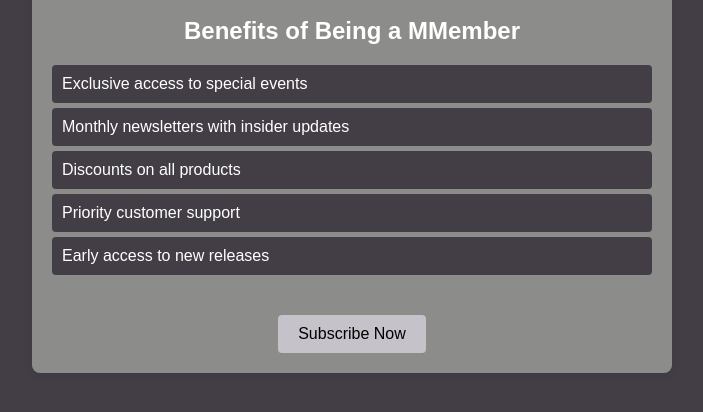
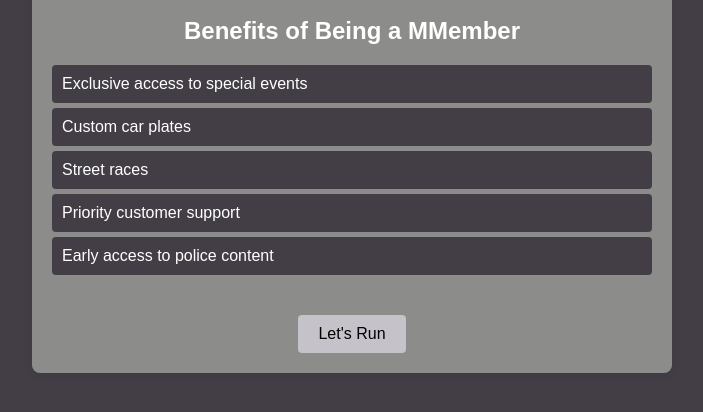
Before and after one commit to billills/monster, a plain HTML site: page mmember.html in a window 1280 px wide. Shown: the part 274-686 px from the top of the page, without its empty margins (288-991 px from the left). Drawn offline with Linux system fonts and the light colour scheme.

Commit message:
Update mmember.html

```diff
--- a/mmember.html
+++ b/mmember.html
@@ -70,20 +70,13 @@
         <h2>Benefits of Being a MMember</h2>
         <ul>
             <li>Exclusive access to special events</li>
-            <li>Monthly newsletters with insider updates</li>
-            <li>Discounts on all products</li>
+            <li>Custom car plates</li>
+            <li>Street races</li>
             <li>Priority customer support</li>
-            <li>Early access to new releases</li>
+            <li>Early access to police content</li>
         </ul>
-        <button onclick="subscribe()">Subscribe Now</button>
+        <button href="https://www.fbi.gov/investigate">Let's Run</button>
     </div>
 
-    <script>
-        function subscribe() {
-            alert('Thank you for subscribing to MMember!');
-            // Redirect to a subscription page or handle the subscription logic here
-            // window.location.href = 'subscriptionPage.html';
-        }
-    </script>
 </body>
 </html>
```
